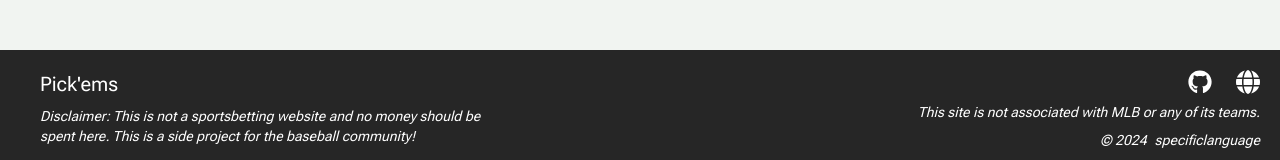
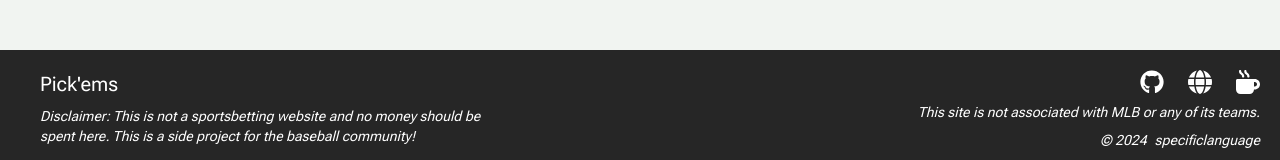
Before and after one commit to specificlanguage/pickem-react, a React (Vite) app: page /games in a window 1280 px wide. Shown: the part 1430-1590 px from the top of the page. Built offline with nearby package versions, Linux system fonts and the light colour scheme; no server answers.

Commit message:
minor: add ko-fi link
- Well, it's nice to get money sometimes

```diff
--- a/src/components/navbar/menus/Footer.tsx
+++ b/src/components/navbar/menus/Footer.tsx
@@ -1,4 +1,4 @@
-import { FaGithub, FaGlobe } from "react-icons/fa6";
+import { FaGithub, FaGlobe, FaMugHot } from "react-icons/fa6";
 
 export default function Footer() {
   return (
@@ -21,6 +21,9 @@ export default function Footer() {
           <a href="https://speclang.dev">
             <FaGlobe size={24} />
           </a>
+          <a href="https://ko-fi.com/specificlanguage">
+            <FaMugHot size={24} />
+          </a>
         </div>
         <p className="italic text-sm">
           This site is not associated with MLB or any of its teams.
```
